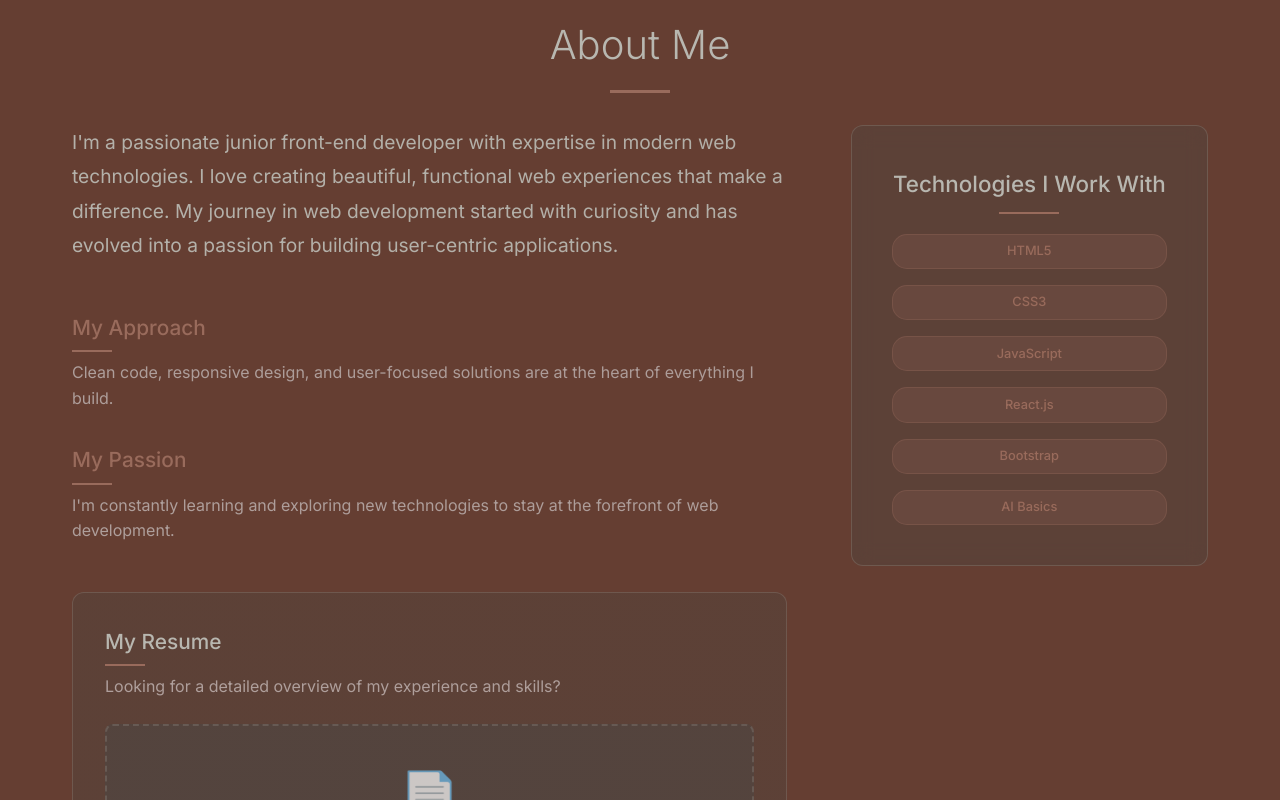
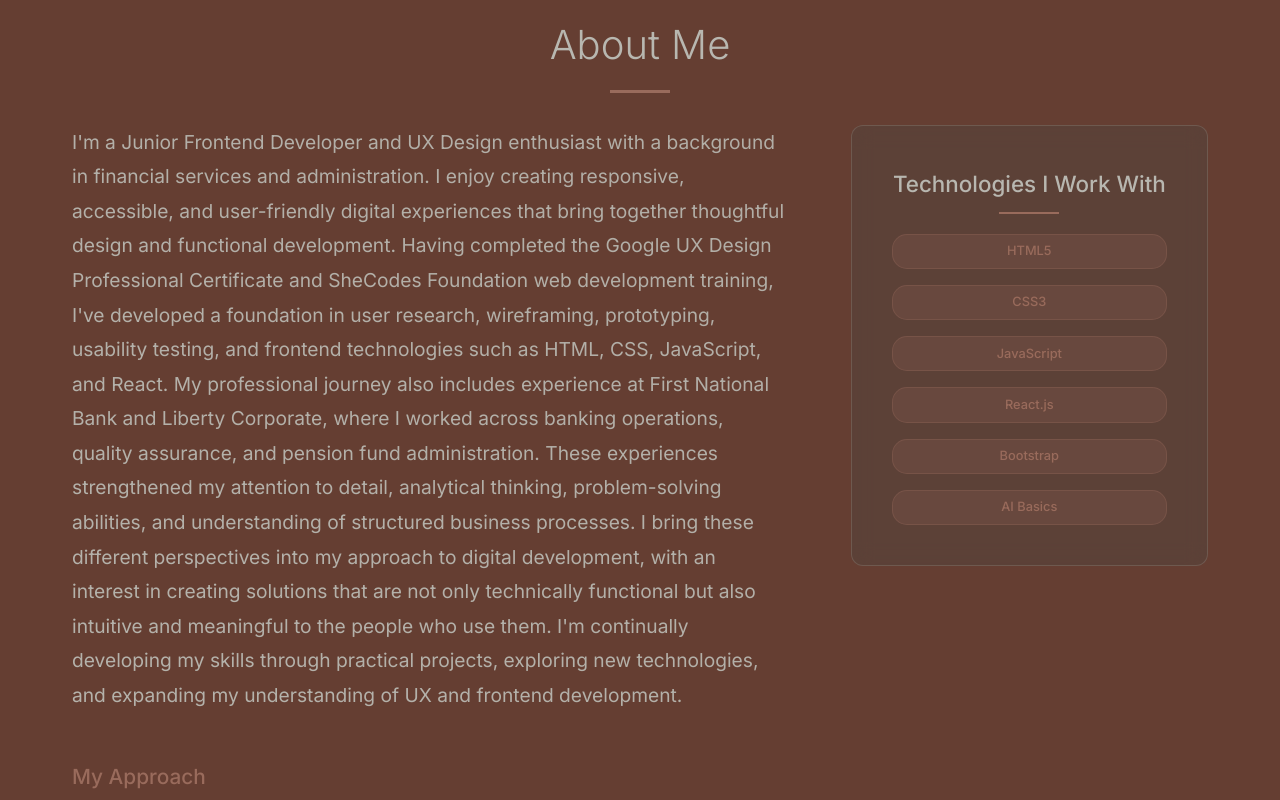
Before and after one commit to refiilwemotaung-cpu/Junior-Front-end-Developer-Portfolio, a React (Create React App) app: page / in a window 1280 px wide. Shown: the part 1080-1880 px from the top of the page. Built offline with nearby package versions, Linux system fonts and the light colour scheme.

Commit message:
Updated the About Me section to incorporate my additional skills and job experience

```diff
--- a/src/components/About.js
+++ b/src/components/About.js
@@ -20,27 +20,48 @@ const About = () => {
         <div className="about-content">
           <div className="about-text">
             <p className="about-description">
-              I'm a passionate junior front-end developer with expertise in
-              modern web technologies. I love creating beautiful, functional web
-              experiences that make a difference. My journey in web development
-              started with curiosity and has evolved into a passion for building
-              user-centric applications.
+              I'm a Junior Frontend Developer and UX Design enthusiast with a
+              background in financial services and administration. I enjoy
+              creating responsive, accessible, and user-friendly digital
+              experiences that bring together thoughtful design and functional
+              development. Having completed the Google UX Design Professional
+              Certificate and SheCodes Foundation web development training, I've
+              developed a foundation in user research, wireframing, prototyping,
+              usability testing, and frontend technologies such as HTML, CSS,
+              JavaScript, and React. My professional journey also includes
+              experience at First National Bank and Liberty Corporate, where I
+              worked across banking operations, quality assurance, and pension
+              fund administration. These experiences strengthened my attention
+              to detail, analytical thinking, problem-solving abilities, and
+              understanding of structured business processes. I bring these
+              different perspectives into my approach to digital development,
+              with an interest in creating solutions that are not only
+              technically functional but also intuitive and meaningful to the
+              people who use them. I'm continually developing my skills through
+              practical projects, exploring new technologies, and expanding my
+              understanding of UX and frontend development.
             </p>
 
             <div className="about-details">
               <div className="detail-item">
                 <h4>My Approach</h4>
                 <p>
-                  Clean code, responsive design, and user-focused solutions are
-                  at the heart of everything I build.
+                  I believe great digital experiences begin with understanding
+                  the people who use them. I combine user-centred design
+                  principles with clean, responsive frontend development to
+                  create accessible, intuitive, and functional interfaces.
                 </p>
               </div>
 
               <div className="detail-item">
                 <h4>My Passion</h4>
                 <p>
-                  I'm constantly learning and exploring new technologies to stay
-                  at the forefront of web development.
+                  I'm passionate about the intersection of UX design and
+                  frontend development. I enjoy exploring how research,
+                  thoughtful design decisions, and technology can work together
+                  to solve problems and improve everyday digital experiences.
+                  I'm always looking for opportunities to learn, experiment, and
+                  grow.
                 </p>
               </div>
             </div>
@@ -77,7 +98,7 @@ const About = () => {
                   <a
                     href={resumePdfUrl}
                     className="btn primary resume-btn"
-                    download="Refilwe-Motaung-Resume.pdf"
+                    download="Refilwe Motaung Junior UX Frontend Resume.pdf"
                   >
                     📄 PDF Version
                   </a>
```
